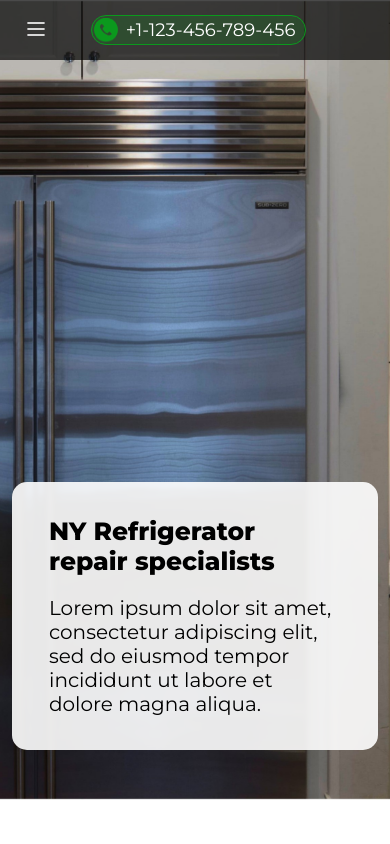
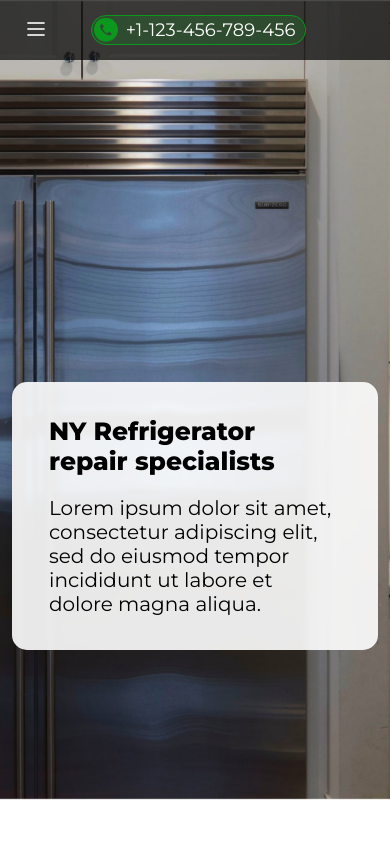
Before and after one commit to LensedStar/refrigerator-, a React (Create React App) app: page / in a window 390 px wide. Shown: the top 844 px of the page. Built offline with nearby package versions, Linux system fonts and the light colour scheme.

Commit message:
Adaptation fix

```diff
--- a/src/Components/Banner/BannerStyle.css
+++ b/src/Components/Banner/BannerStyle.css
@@ -13,7 +13,7 @@
     background-position: center;
     justify-content: center;
     align-items: flex-end;
-    padding: 50px 12px;
+    padding: 150px 12px;
   }
 }
 @media screen and (max-width: 650px) {
--- a/src/Components/Banner/BannerStyle.scss
+++ b/src/Components/Banner/BannerStyle.scss
@@ -18,7 +18,7 @@ $blue:rgba(102,153,204,1);
     background-position:center;
     justify-content: center;
     align-items: flex-end;
-    padding:50px 12px;
+    padding:150px 12px;
   }
   @media screen and (max-width: 650px){
     background: url("../../Images/backgroundmobile-test-4.jpg"),lightgray 10% no-repeat;
```
